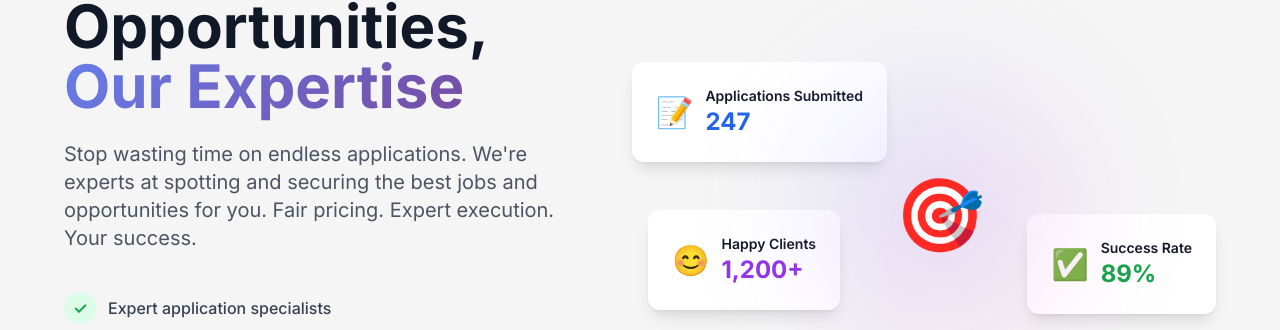
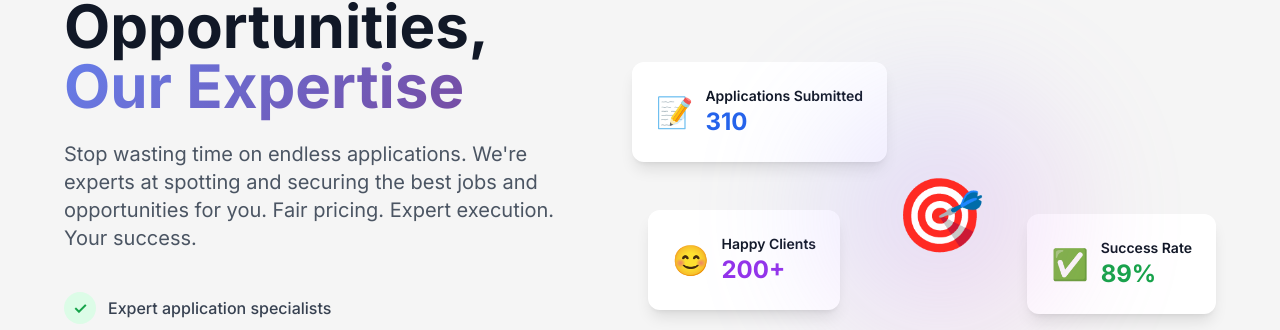
Before and after one commit to London553/apply, a React (Vite) app: page / in a window 1280 px wide. Shown: the part 238-568 px from the top of the page. Built offline with nearby package versions, Linux system fonts and the light colour scheme.

Commit message:
edited the numbers on the animated cards

```diff
--- a/src/components/Hero.jsx
+++ b/src/components/Hero.jsx
@@ -61,7 +61,7 @@ export default function Hero() {
                 <span className="text-3xl">📝</span>
                 <div>
                   <p className="text-sm font-semibold text-gray-900">Applications Submitted</p>
-                  <p className="text-2xl font-bold text-blue-600">247</p>
+                  <p className="text-2xl font-bold text-blue-600">310</p>
                 </div>
               </div>
             </div>
@@ -83,7 +83,7 @@ export default function Hero() {
                 <span className="text-3xl">😊</span>
                 <div>
                   <p className="text-sm font-semibold text-gray-900">Happy Clients</p>
-                  <p className="text-2xl font-bold text-purple-600">1,200+</p>
+                  <p className="text-2xl font-bold text-purple-600">200+</p>
                 </div>
               </div>
             </div>
```
